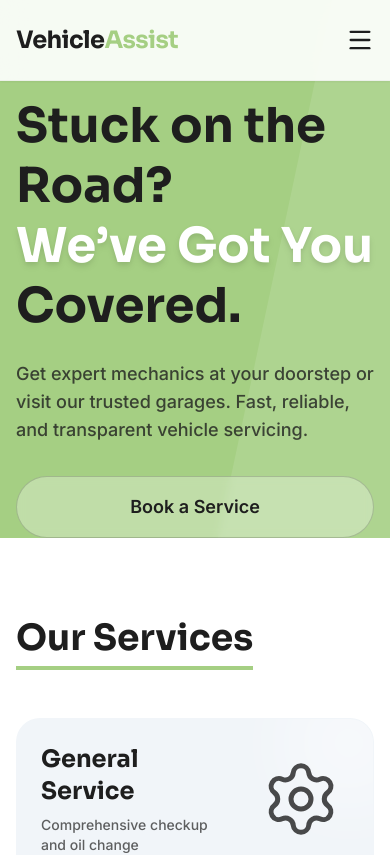
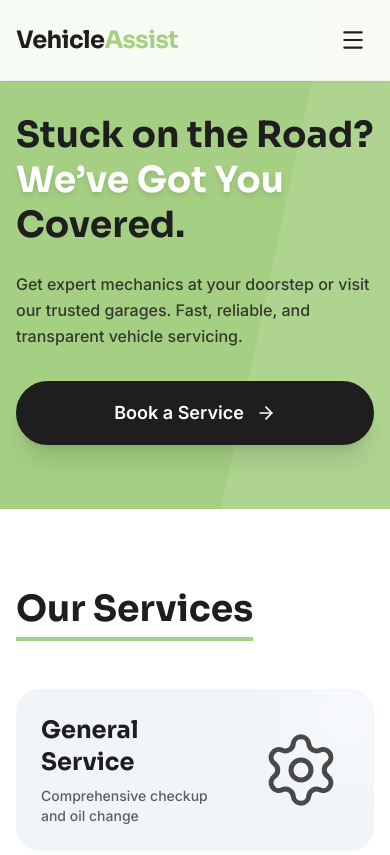
Before and after one commit to HaRi-Haran-D/Vehicle-Assist-With-React, a React (Vite) app: page / in a window 390 px wide. Shown: the top 855 px of the page. Built offline with nearby package versions, Linux system fonts and the light colour scheme; no server answers.

Commit message:
Error solving after deployed

```diff
--- a/src/features/landing/Header.jsx
+++ b/src/features/landing/Header.jsx
@@ -18,7 +18,9 @@ export function Header() {
       <div className="max-w-7xl mx-auto px-4 sm:px-6 lg:px-8">
         <div className="flex justify-between items-center h-20">
           <div className="flex items-center gap-2">
-            <span className="font-display font-bold text-2xl tracking-tight text-brandDark">Vehicle<span className="text-brandYellow">Assist</span></span>
+            <Link to="/" className="font-display font-bold text-2xl tracking-tight text-brandDark">
+              Vehicle<span className="text-brandYellow">Assist</span>
+            </Link>
           </div>
 
           {/* Desktop Nav */}
@@ -38,10 +40,10 @@ export function Header() {
               </button>
             ) : (
               <>
-                <Link to="/login" className="text-brandDark font-semibold hover:text-brandYellow transition-colors">
+                <Link to="/login" className="text-brandDark font-semibold hover:text-brandYellow transition-colors px-4 py-2">
                   Login
                 </Link>
-                <Link to="/register" className="bg-brandDark text-brandYellow px-6 py-2.5 rounded-full font-semibold hover:bg-black transition-colors shadow-lg shadow-brandDark/20">
+                <Link to="/register" className="bg-brandDark text-white px-6 py-2.5 rounded-full font-bold hover:bg-black transition-all shadow-md hover:shadow-lg">
                   Register
                 </Link>
               </>
@@ -50,8 +52,12 @@ export function Header() {
 
           {/* Mobile menu button */}
           <div className="md:hidden flex items-center">
-            <button onClick={() => setIsOpen(!isOpen)} className="text-brandDark">
-              {isOpen ? <X size={28} /> : <Menu size={28} />}
+            <button
+              onClick={() => setIsOpen(!isOpen)}
+              className="p-2 rounded-xl text-brandDark hover:bg-slate-100 transition-colors focus:outline-none"
+              aria-label="Toggle Menu"
+            >
+              {isOpen ? <X size={26} /> : <Menu size={26} />}
             </button>
           </div>
         </div>
@@ -59,29 +65,33 @@ export function Header() {
 
       {/* Mobile Nav */}
       {isOpen && (
-        <div className="md:hidden bg-white border-t border-borderLight">
-          <div className="px-2 pt-2 pb-3 space-y-1 sm:px-3 shadow-lg">
-            <Link to="/" className="block px-3 py-2 text-brandDark font-medium hover:bg-secondary rounded-md" onClick={() => setIsOpen(false)}>Home</Link>
-            <a href="#services" className="block px-3 py-2 text-brandDark font-medium hover:bg-secondary rounded-md" onClick={() => setIsOpen(false)}>Services</a>
-            <a href="#earn" className="block px-3 py-2 text-brandDark font-medium hover:bg-secondary rounded-md" onClick={() => setIsOpen(false)}>Earn</a>
+        <div className="md:hidden bg-white border-t border-borderLight shadow-2xl">
+          <div className="px-4 pt-3 pb-6 space-y-2">
+            <Link to="/" className="block px-4 py-2.5 text-brandDark font-medium hover:bg-secondary rounded-xl transition-colors" onClick={() => setIsOpen(false)}>Home</Link>
+            <a href="#services" className="block px-4 py-2.5 text-brandDark font-medium hover:bg-secondary rounded-xl transition-colors" onClick={() => setIsOpen(false)}>Services</a>
+            <a href="#earn" className="block px-4 py-2.5 text-brandDark font-medium hover:bg-secondary rounded-xl transition-colors" onClick={() => setIsOpen(false)}>Earn</a>
             {isAuthenticated && (
-              <Link to="/dashboard" className="block px-3 py-2 text-brandDark font-medium hover:bg-secondary rounded-md" onClick={() => setIsOpen(false)}>Dashboard</Link>
+              <Link to="/dashboard" className="block px-4 py-2.5 text-brandDark font-medium hover:bg-secondary rounded-xl transition-colors" onClick={() => setIsOpen(false)}>Dashboard</Link>
             )}
 
+            <div className="pt-3 border-t border-slate-100 space-y-2">
               {isAuthenticated ? (
-              <button onClick={() => { handleLogout(); setIsOpen(false); }} className="w-full text-left block px-3 py-2 text-red-600 font-medium hover:bg-red-50 rounded-md mt-2">
+                <button onClick={() => { handleLogout(); setIsOpen(false); }} className="w-full text-center block px-4 py-3 text-red-600 font-semibold hover:bg-red-50 rounded-full transition-colors">
                   Logout
                 </button>
               ) : (
                 <>
-                <Link to="/login" className="block px-3 py-2 text-brandDark font-medium hover:bg-secondary rounded-md mt-2" onClick={() => setIsOpen(false)}>Login</Link>
-                <Link to="/register" className="w-full text-center block px-3 py-2 text-brandYellow bg-brandDark font-semibold rounded-md mt-2" onClick={() => setIsOpen(false)}>
+                  <Link to="/login" className="block text-center px-4 py-2.5 text-brandDark font-semibold hover:bg-slate-100 rounded-full transition-colors" onClick={() => setIsOpen(false)}>
+                    Login
+                  </Link>
+                  <Link to="/register" className="w-full text-center block px-6 py-3 text-white bg-brandDark font-bold rounded-full shadow-md hover:bg-black transition-all" onClick={() => setIsOpen(false)}>
                     Register
                   </Link>
                 </>
               )}
             </div>
           </div>
+        </div>
       )}
     </header>
   );
--- a/src/features/landing/HeroSection.jsx
+++ b/src/features/landing/HeroSection.jsx
@@ -1,8 +1,20 @@
 import { ArrowRight } from 'lucide-react';
+import { useNavigate } from 'react-router-dom';
 
 export function HeroSection() {
+  const navigate = useNavigate();
+  const isAuthenticated = !!localStorage.getItem('token');
+
+  const handleBookService = () => {
+    if (isAuthenticated) {
+      navigate('/dashboard');
+    } else {
+      navigate('/login');
+    }
+  };
+
   return (
-    <section className="pt-24 pb-15 md:pt-25 md:pb-28 bg-brandYellow relative overflow-hidden">
+    <section className="pt-28 pb-16 md:pt-32 md:pb-28 bg-brandYellow relative overflow-hidden">
       {/* Abstract background shapes */}
       <div className="absolute top-0 right-0 w-1/2 h-full bg-white opacity-10 transform -skew-x-12 translate-x-20"></div>
 
@@ -10,17 +22,21 @@ export function HeroSection() {
         <div className="grid grid-cols-1 lg:grid-cols-2 gap-12 items-center">
 
           <div className="max-w-2xl">
-            <h1 className="text-5xl md:text-[3.5rem] font-display font-extrabold text-brandDark leading-tight mb-6">
+            <h1 className="text-4xl sm:text-5xl md:text-[3.5rem] font-display font-extrabold text-brandDark leading-tight mb-6">
               Stuck on the Road? <br />
               <span className="text-white drop-shadow-md">We’ve Got You </span>Covered.
             </h1>
-            <p className="text-lg md:text-xl text-brandDark/80 mb-8 font-medium max-w-lg">
+            <p className="text-base sm:text-lg md:text-xl text-brandDark/85 mb-8 font-medium max-w-lg leading-relaxed">
               Get expert mechanics at your doorstep or visit our trusted garages. Fast, reliable, and transparent vehicle servicing.
             </p>
 
             <div className="flex flex-col sm:flex-row gap-4">
-              <button className="bg-white/30 backdrop-blur-sm text-brandDark border border-brandDark/20 px-8 py-4 rounded-full font-bold text-lg hover:bg-white/50 transition-all flex items-center justify-center">
-                Book a Service
+              <button
+                onClick={handleBookService}
+                className="bg-brandDark text-white hover:bg-black px-8 py-4 rounded-full font-bold text-lg transition-all duration-300 shadow-xl hover:shadow-2xl flex items-center justify-center gap-3 group cursor-pointer active:scale-95 border-2 border-brandDark"
+              >
+                <span>Book a Service</span>
+                <ArrowRight size={20} className="group-hover:translate-x-1 transition-transform" />
               </button>
             </div>
           </div>
```
Lines whose indentation alone changed are shown as unchanged.
